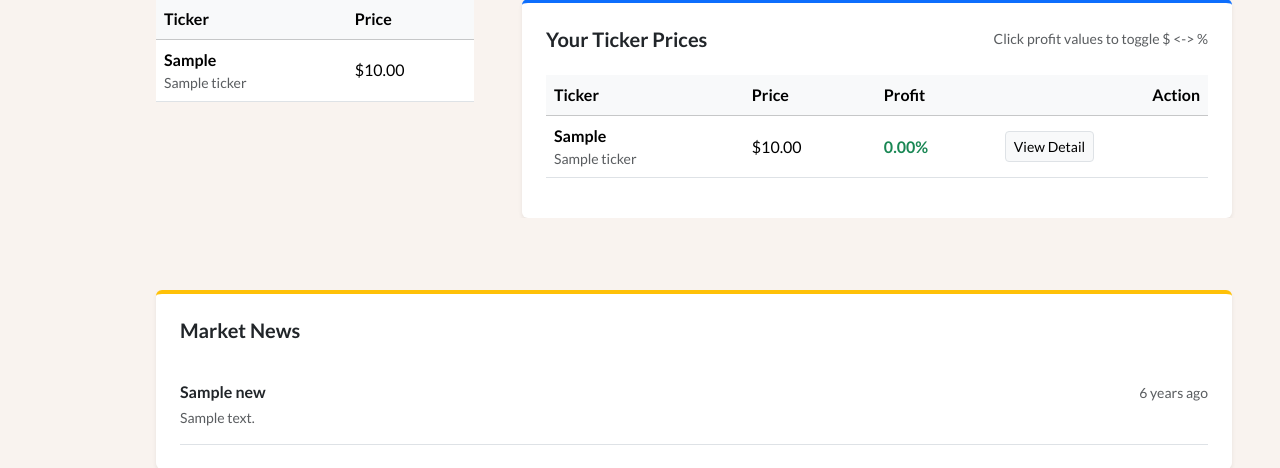
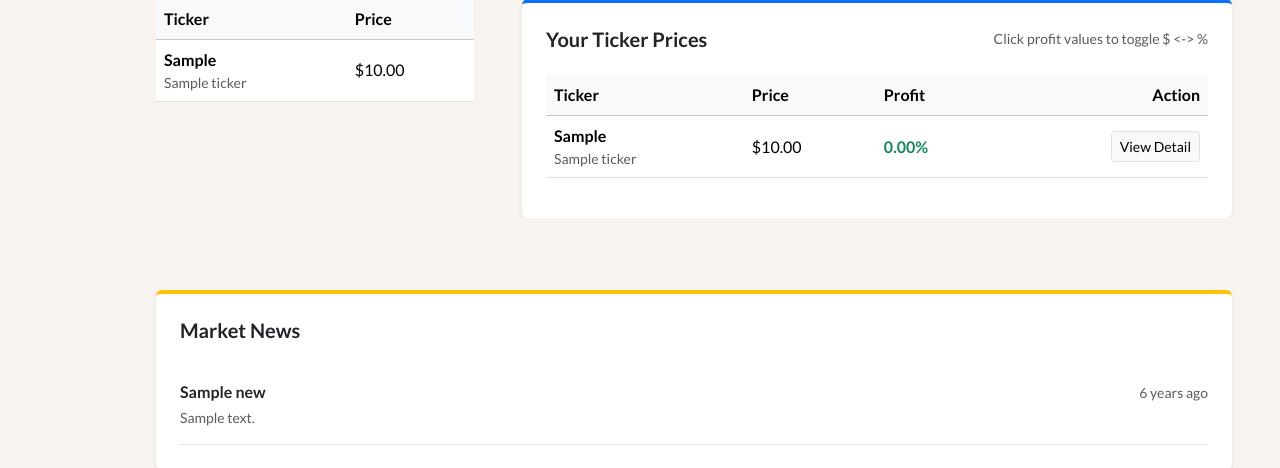
Before and after one commit to gerogiordano08/trade_registry, a Django app: page / in a window 1280 px wide. Shown: the part 281-749 px from the top of the page. Run offline with Django 5.2, Linux system fonts and the light colour scheme; a user stored in the database is signed in; tables that the repository leaves empty hold one stand-in row (values such as "Sample post"); some libraries are stand-ins or nearby versions.

Commit message:
simple index correction

```diff
--- a/trade_registry/templates/trade_registry/index.html
+++ b/trade_registry/templates/trade_registry/index.html
@@ -78,7 +78,7 @@
                                         {{ trade.live_metrics.live_percentage_profit|floatformat:2 }}%
                                     </span>
                                 </td>
-                                <td class="d-none d-lg-table-cell">
+                                <td class="text-end d-none d-lg-table-cell">
                                     <a href="{% url 'trade_detail' trade.id %}" class="btn btn-sm btn-light border h-auto">View Detail</a>
                                 </td>
                             </tr>
```
